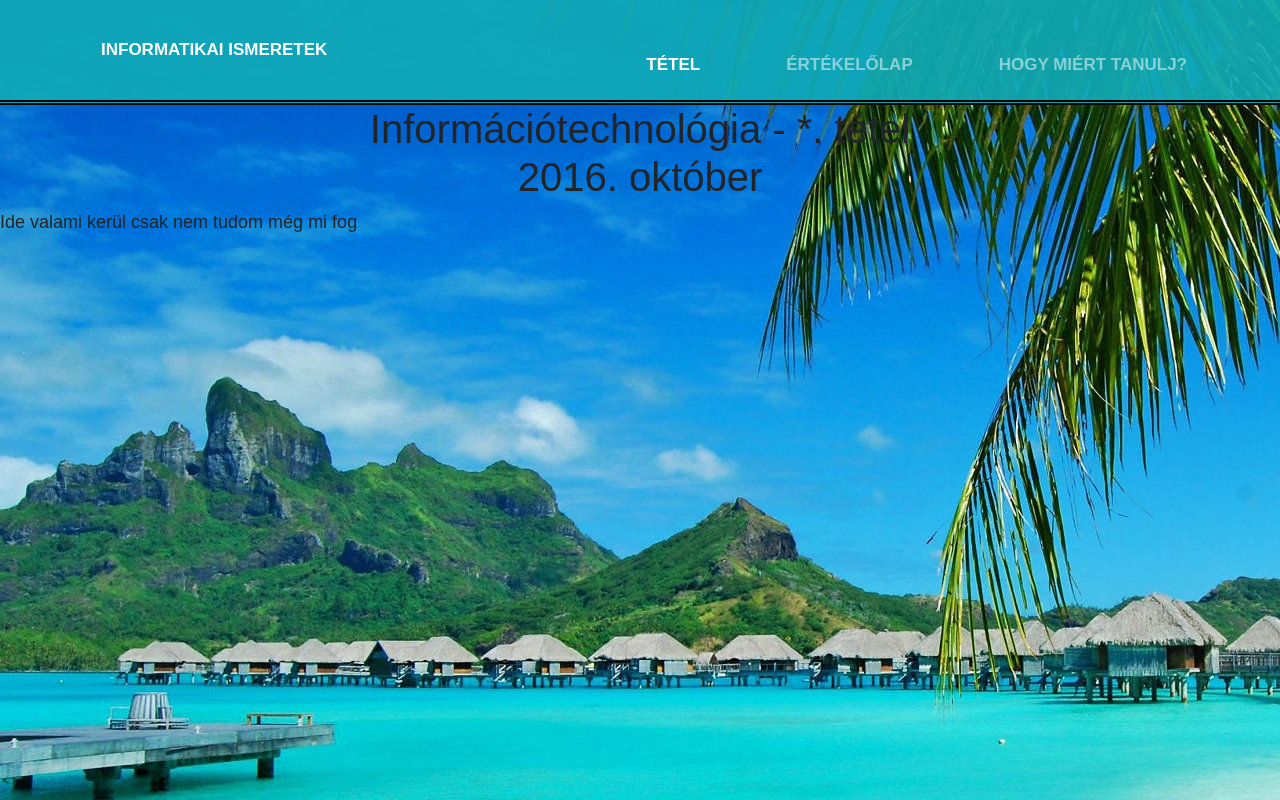
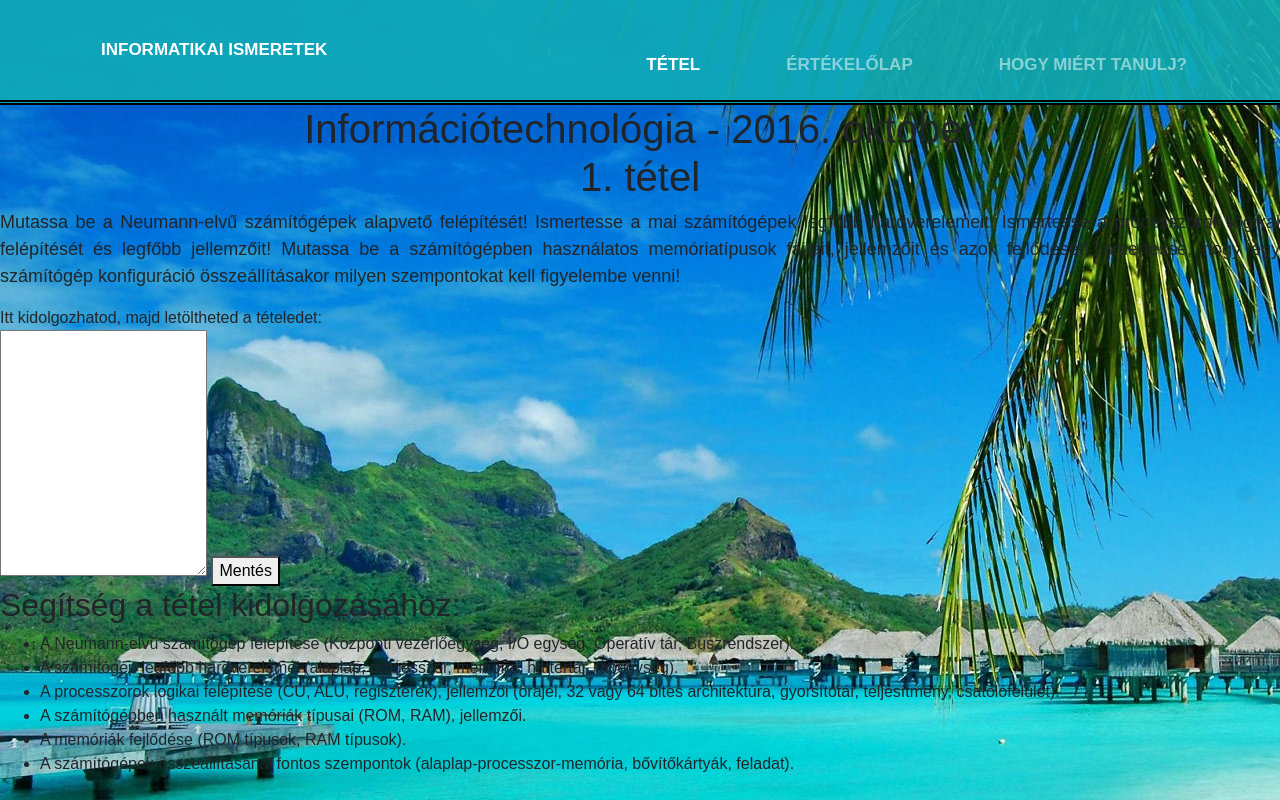
Before and after one commit to Srodaa/KompProgErettsegiTetel, a plain HTML site: page index.html in a window 1280 px wide. Drawn offline with nearby package versions, Linux system fonts and the light colour scheme.

Commit message:
Navbar, textarea, segítség a tételhez

```diff
--- a/index.html
+++ b/index.html
@@ -36,9 +36,36 @@
           </div>
         </div>
       </nav>
-    <class id="wrapper">
-        <h1 id="informacio">Információtechnológia - *. tétel<br> 2016. október</h1>
-        <p>Ide valami kerül csak nem tudom még mi fog</p>
-    </class>
+    <div id="wrapper">
+        <h1 id="informacio">Információtechnológia - 2016. október <br>1. tétel</h1>
+        <p id="tetelkerdes">Mutassa be a Neumann-elvű számítógépek alapvető felépítését! Ismertesse a mai számítógépek legfőbb hardverelemeit! Ismertesse a processzorok logikai felépítését és legfőbb jellemzőit! Mutassa be a számítógépben használatos memóriatípusok fajtáit, jellemzőit és azok fejlődését! Ismertesse, hogy egy számítógép konfiguráció összeállításakor milyen szempontokat kell figyelembe venni! </p>
+        <form>Itt kidolgozhatod, majd letöltheted a tételedet: <br>
+          <textarea id="textArea" name="kidolgozas" rows="10" cols="0"></textarea>
+          <button type="button" onclick="download()"> Mentés</button>
+    </form>
+        <h2>Segítség a tétel kidolgozásához:</h2>
+        <ul>
+            <li>
+                A Neumann-elvű számítógép felépítése (Központi vezérlőegység, I/O egység, Operatív tár, Buszrendszer).
+            </li>
+            <li>
+                A számítógép legfőbb hardverelemei (alaplap, processzor, memória, háttértár, tápegység).
+            </li>
+            <li>
+                A processzorok logikai felépítése (CU, ALU, regiszterek), jellemzői (órajel, 32 vagy 64 bites architektúra, gyorsítótár, teljesítmény, csatolófelület).
+            </li>
+            <li>
+                A számítógépben használt memóriák típusai (ROM, RAM), jellemzői.
+            </li>
+            <li>
+                A memóriák fejlődése (ROM típusok, RAM típusok).
+            </li>
+            <li>
+                A számítógépek összeállításánál fontos szempontok (alaplap-processzor-memória, bővítőkártyák, feladat).
+            </li>
+        </ul>
+
+
+    </div>
 </body>
 </html>
```
